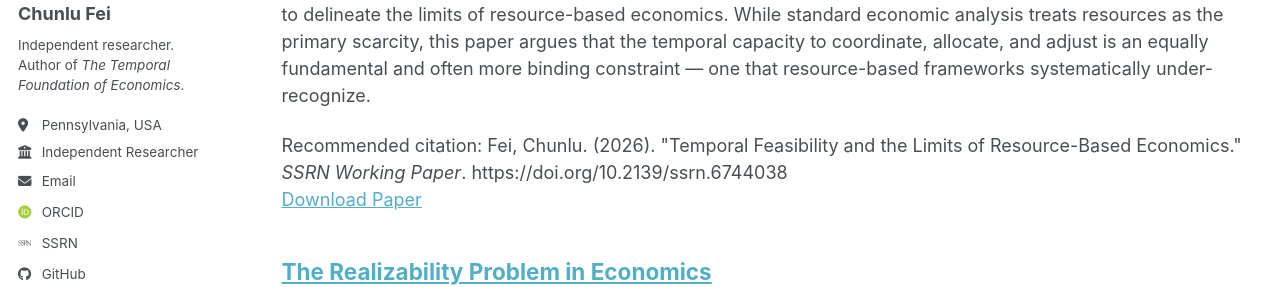
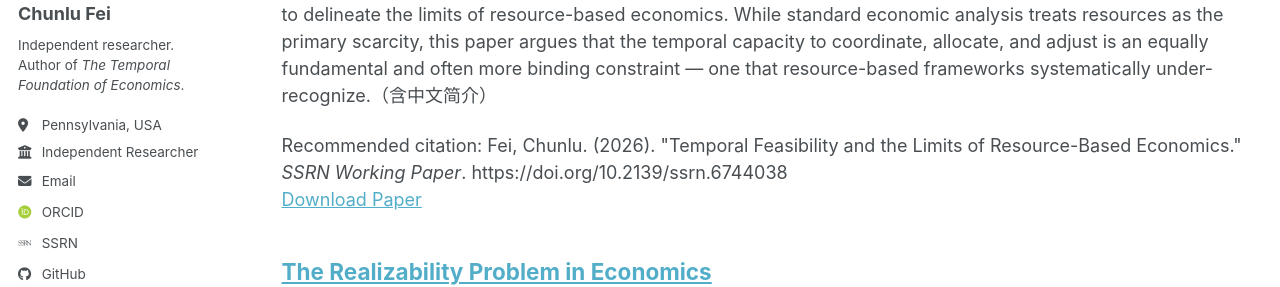
Before and after one commit to chunlufei/chunlufei.github.io, a Jekyll site: the page built from _pages/publications.html, in a window 1280 px wide and 900 px high, scrolled down 927 px. Shown: the part 283-570 px from the top of the window. Built offline with Jekyll 4.4.1, drawn with Linux system fonts in a browser that asks for light colours; some web fonts are replaced; a script bundle is joined from its source files by our own code; library files that are not in the unit come from our copies; some of the changed text lies outside the part shown.

Commit message:
Update 2026-05-10-temporal-feasibility-resource-economics.md

```diff
--- a/_publications/2026-05-10-temporal-feasibility-resource-economics.md
+++ b/_publications/2026-05-10-temporal-feasibility-resource-economics.md
@@ -3,7 +3,7 @@ title: "Temporal Feasibility and the Limits of Resource-Based Economics"
 collection: publications
 category: manuscripts
 permalink: /publication/2026-05-10-temporal-feasibility-resource-economics
-excerpt: 'This paper develops the concept of temporal feasibility as a binding constraint on economic systems, and uses it to delineate the limits of resource-based economics. While standard economic analysis treats resources as the primary scarcity, this paper argues that the temporal capacity to coordinate, allocate, and adjust is an equally fundamental and often more binding constraint — one that resource-based frameworks systematically under-recognize.'
+excerpt: 'This paper develops the concept of temporal feasibility as a binding constraint on economic systems, and uses it to delineate the limits of resource-based economics. While standard economic analysis treats resources as the primary scarcity, this paper argues that the temporal capacity to coordinate, allocate, and adjust is an equally fundamental and often more binding constraint — one that resource-based frameworks systematically under-recognize.（含中文简介）'
 date: 2026-05-10
 venue: 'SSRN Working Paper'
 paperurl: 'https://papers.ssrn.com/sol3/papers.cfm?abstract_id=6744038'
```
